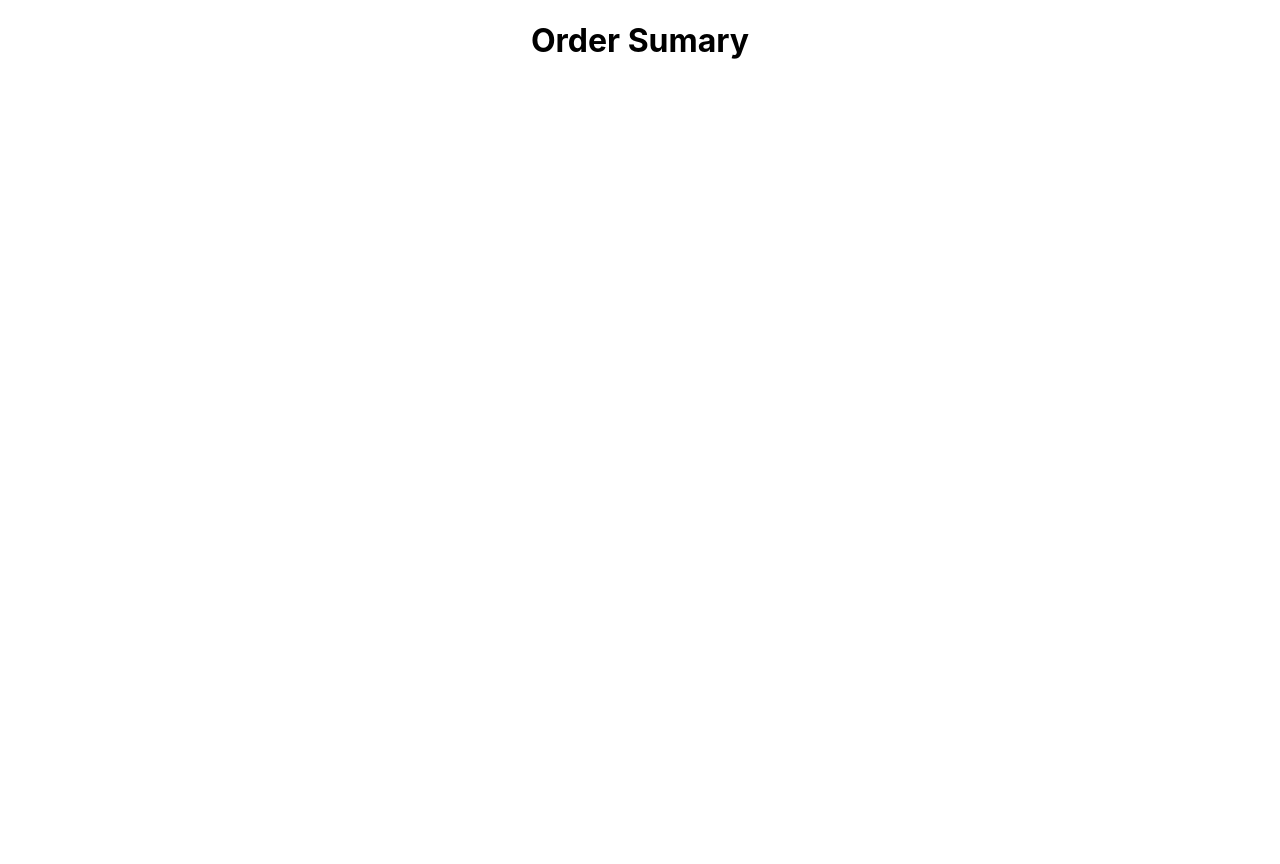
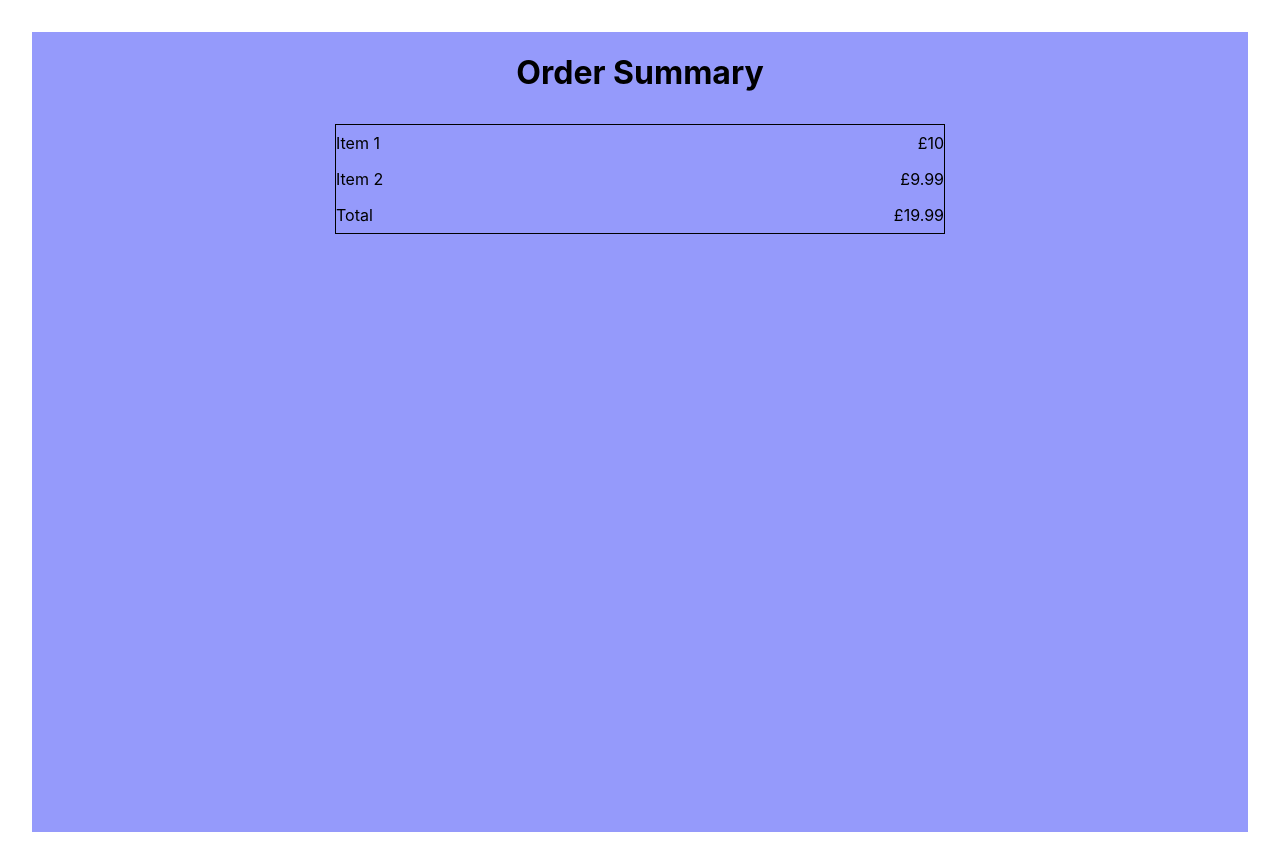
Before and after one commit to naomi-sharif/voucher-app, a React (Create React App) app: page / in a window 1280 px wide. Before the commit the page ends 800 px from the top, so only its background shows below. Built offline with nearby package versions, Linux system fonts and the light colour scheme.

Commit message:
added order summary page

```diff
--- a/package.json
+++ b/package.json
@@ -9,6 +9,7 @@
     "react": "^17.0.2",
     "react-dom": "^17.0.2",
     "react-scripts": "5.0.0",
+    "styled-components": "^5.3.3",
     "web-vitals": "^2.1.4"
   },
   "scripts": {
--- a/src/App.js
+++ b/src/App.js
@@ -1,10 +1,9 @@
 import './App.css';
+import {OrderSummary} from './OrderSummary.jsx';
 
 function App() {
   return (
-    <div className="App">
-      <h1>Order Sumary</h1>
-    </div>
+   <OrderSummary />
   );
 }
 
--- /dev/null
+++ b/src/OrderSummary.jsx
@@ -0,0 +1,56 @@
+import styled from 'styled-components';
+
+const Heading = styled.h1`
+    margin-bottom: 2rem;
+`;
+
+const FlexContainer = styled.div`
+    display: flex;
+    flex-direction: column;
+    align-items: center;
+    margin: 2rem;
+    height: 100vh;
+    background-color: #959AFB;
+`;
+
+const OrderSummaryContainer = styled.div`
+    display: flex;
+    flex-direction: column;
+    align-items: center;
+    border: 1px solid black;
+    width: 50%;
+`;
+
+const List = styled.ul`
+    list-style-type: none;
+    margin: 0;
+    padding: 0;
+    width: 100%;
+`;
+
+const ListItemContainer = styled.div`
+    display: flex;
+    width: 100%;
+    justify-content: space-between;
+
+`;
+
+const ListItem = styled.li`
+    margin: .5rem 0;
+`;
+
+
+export const OrderSummary = () => {
+    return (
+        <FlexContainer>
+            <Heading>Order Summary</Heading>
+            <OrderSummaryContainer>
+                <List>
+                    <ListItemContainer><ListItem>Item 1</ListItem><ListItem>£10</ListItem></ListItemContainer>
+                    <ListItemContainer><ListItem>Item 2</ListItem><ListItem>£9.99</ListItem></ListItemContainer>
+                    <ListItemContainer><ListItem>Total</ListItem><ListItem>£19.99</ListItem></ListItemContainer>
+                </List>
+            </OrderSummaryContainer>
+        </FlexContainer>
+    )
+}
```
Also changed, not shown: 1 other file (tests, documents, lock files or other folders).
